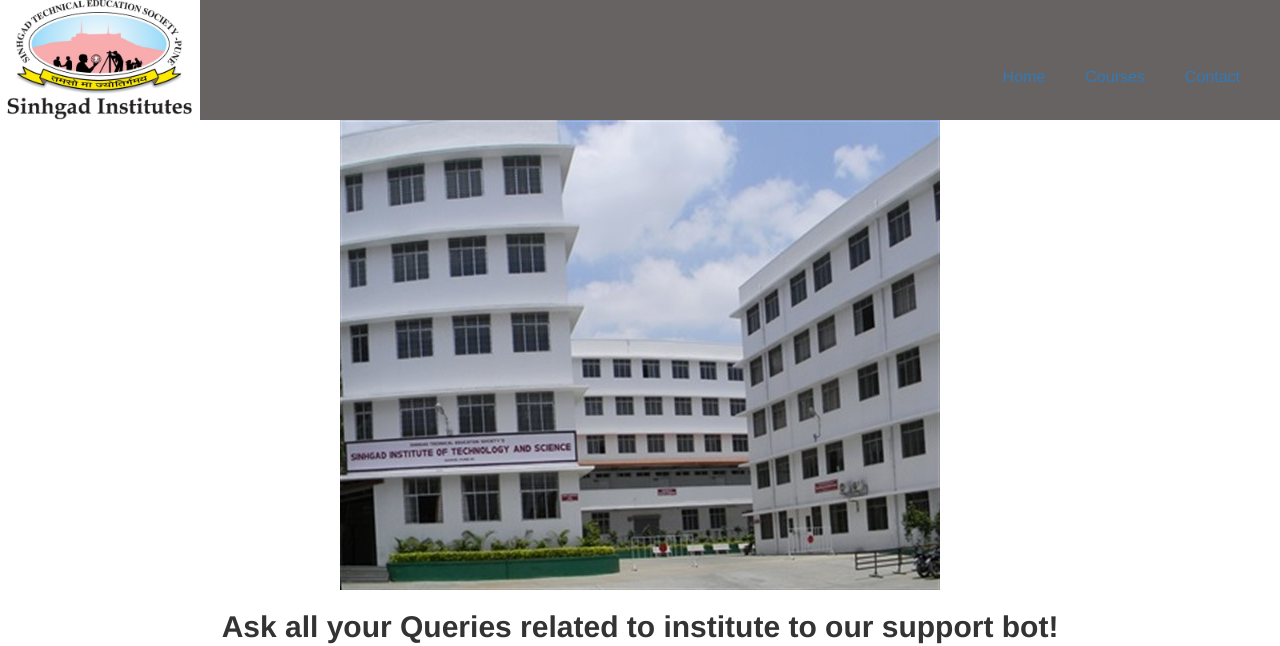
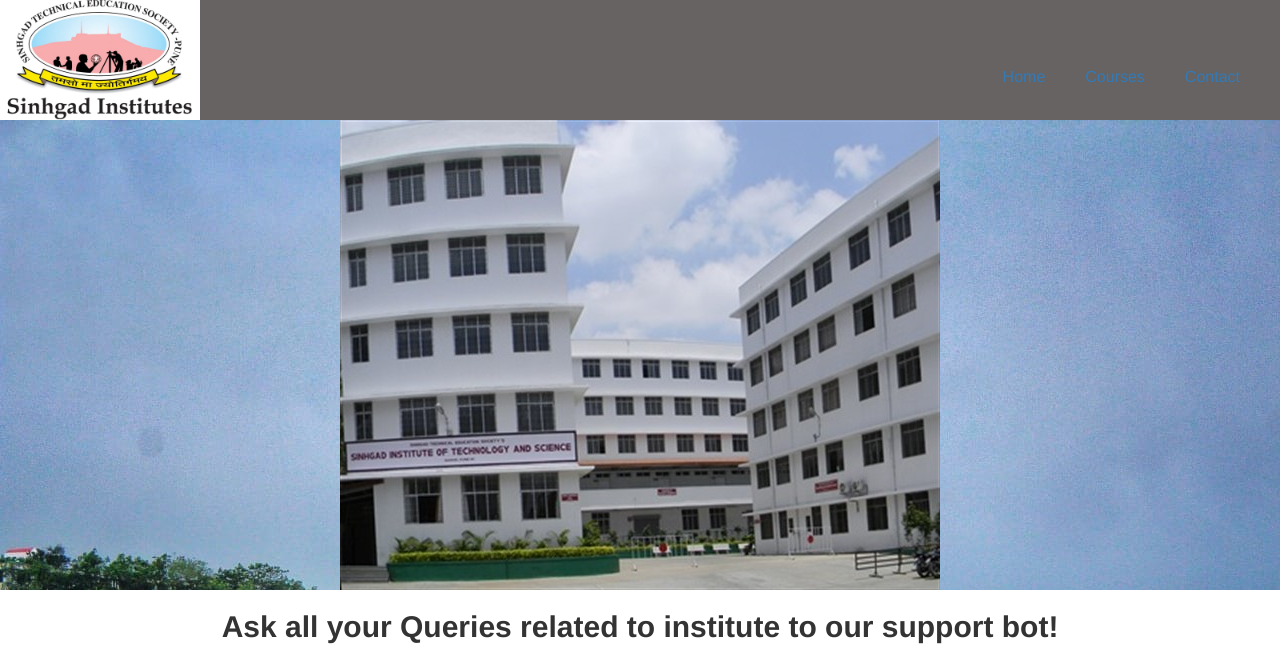
Before and after one commit to Vaibhavwani11/FAQ_Bot, a plain HTML site: page src/index.html in a window 1280 px wide. Shown: the top 646 px of the page. Drawn offline with nearby package versions, Linux system fonts and the light colour scheme; a script that the page names is missing.

Commit message:
newly_updated

```diff
--- a/src/index.css
+++ b/src/index.css
@@ -20,7 +20,7 @@
   width: 100%;
   align-content:flex-end;
   align-items:flex-end;
-  background-image: url('Images/campus.jfif');
+  background-image: url('../Images/campus.jfif');
   }
 
 .header {
```
